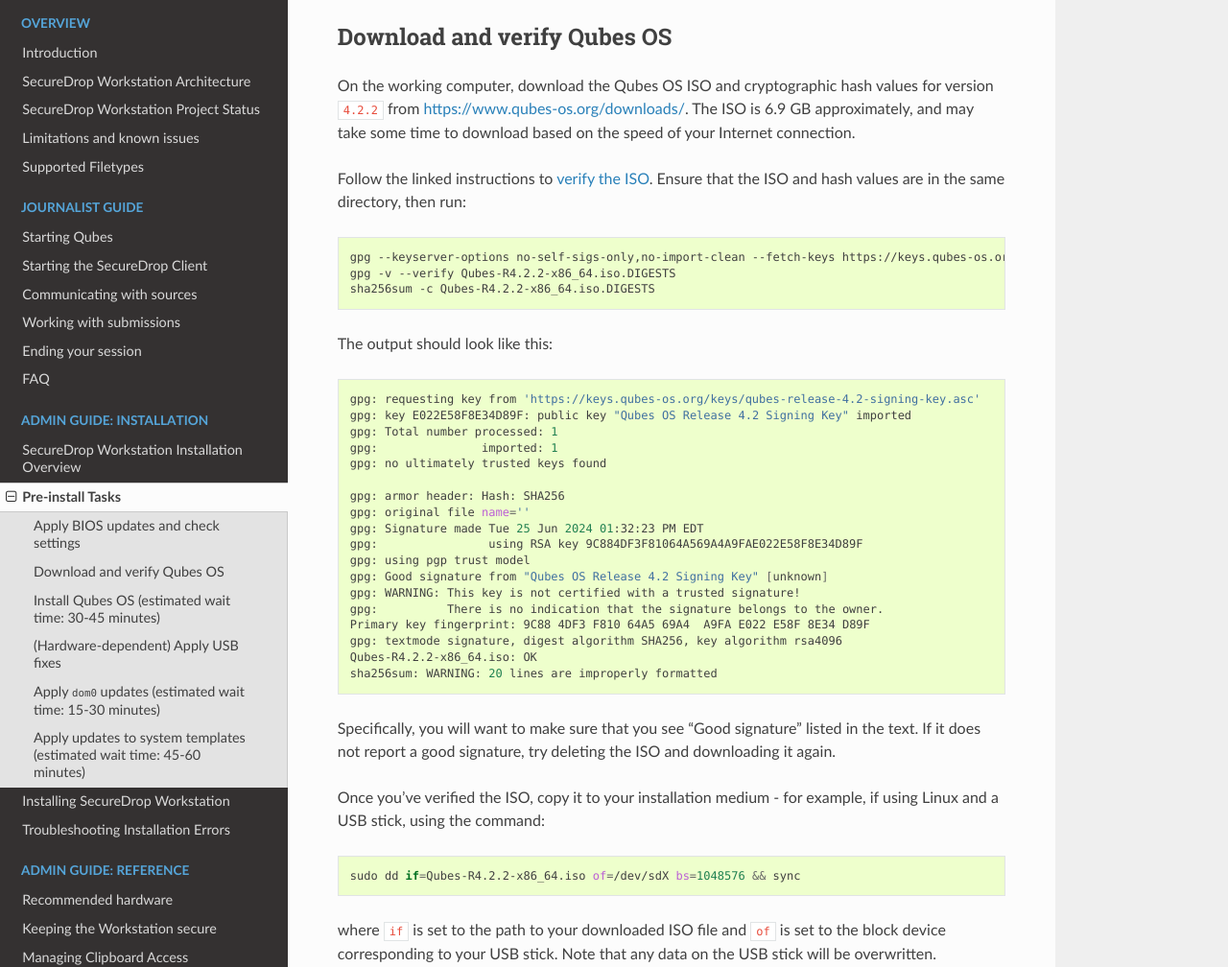
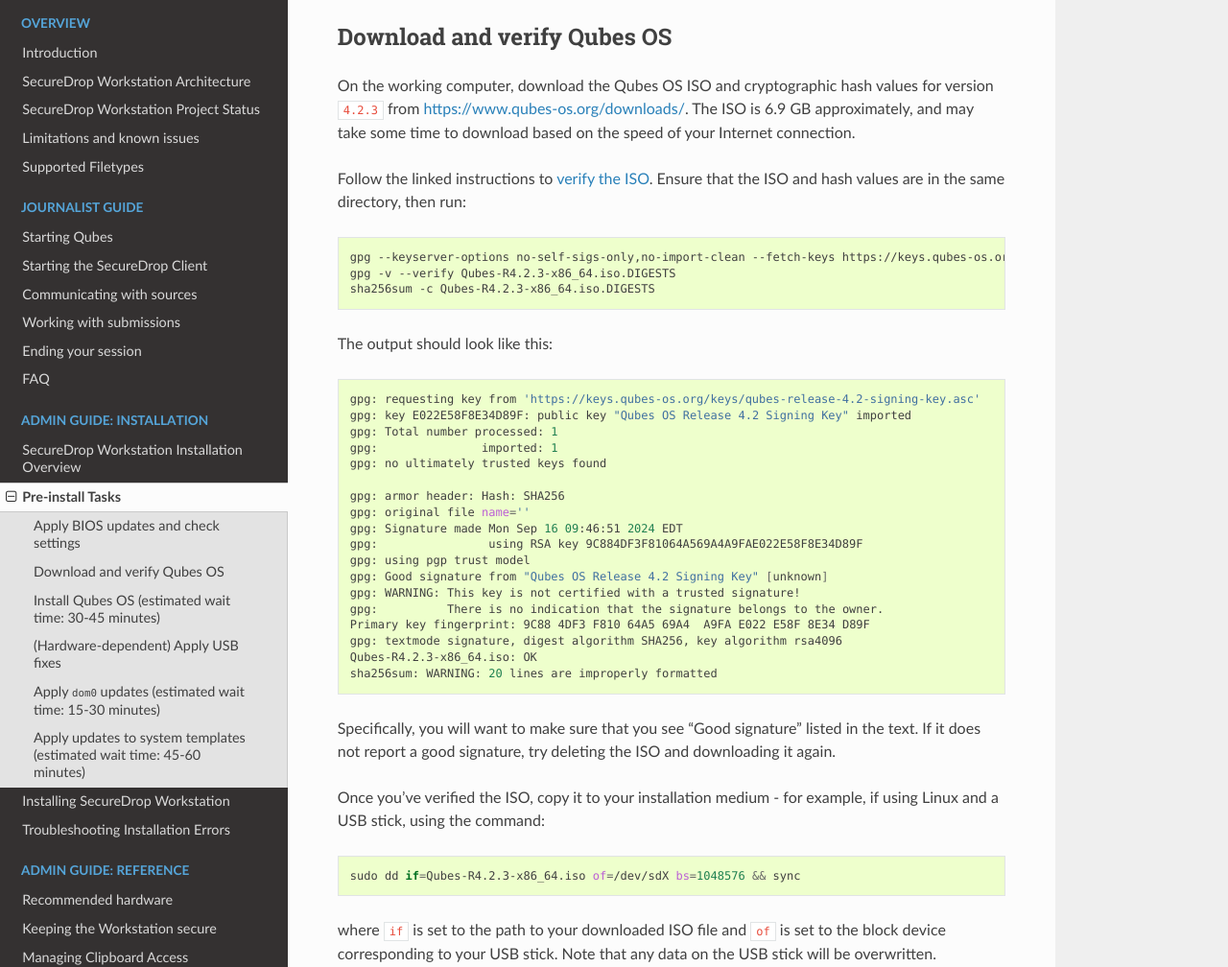
Before and after one commit to freedomofpress/securedrop-workstation-docs, a Sphinx documentation site: the page built from docs/admin/install/prepare.rst, in a window 1280 px wide and 1400 px high, scrolled down 618 px. Shown: the part 152-1160 px from the top of the window at 96% size. Built offline with Sphinx 7.4.7 and the Read the Docs theme 3.1.0, drawn with Linux system fonts in a browser that asks for light colours.

Commit message:
Update install instructions for Qubes 4.2.3

```diff
--- a/docs/admin/install/prepare.rst
+++ b/docs/admin/install/prepare.rst
@@ -25,15 +25,15 @@
 
 Download and verify Qubes OS
 ~~~~~~~~~~~~~~~~~~~~~~~~~~~~
-On the working computer, download the Qubes OS ISO and cryptographic hash values for version ``4.2.2`` from `https://www.qubes-os.org/downloads/ <https://www.qubes-os.org/downloads/#qubes-release-4-2-2>`_. The ISO is 6.9 GB approximately, and may take some time to download based on the speed of your Internet connection.
+On the working computer, download the Qubes OS ISO and cryptographic hash values for version ``4.2.3`` from `https://www.qubes-os.org/downloads/ <https://www.qubes-os.org/downloads/#qubes-os-4-2-3>`_. The ISO is 6.9 GB approximately, and may take some time to download based on the speed of your Internet connection.
 
 Follow the linked instructions to `verify the ISO <https://www.qubes-os.org/security/verifying-signatures/#how-to-verify-detached-pgp-signatures-on-qubes-isos>`_. Ensure that the ISO and hash values are in the same directory, then run:
 
 .. code-block:: sh
 
   gpg --keyserver-options no-self-sigs-only,no-import-clean --fetch-keys https://keys.qubes-os.org/keys/qubes-release-4.2-signing-key.asc
-  gpg -v --verify Qubes-R4.2.2-x86_64.iso.DIGESTS
-  sha256sum -c Qubes-R4.2.2-x86_64.iso.DIGESTS
+  gpg -v --verify Qubes-R4.2.3-x86_64.iso.DIGESTS
+  sha256sum -c Qubes-R4.2.3-x86_64.iso.DIGESTS
 
 The output should look like this:
 
@@ -47,7 +47,7 @@
 
   gpg: armor header: Hash: SHA256
   gpg: original file name=''
-  gpg: Signature made Tue 25 Jun 2024 01:32:23 PM EDT
+  gpg: Signature made Mon Sep 16 09:46:51 2024 EDT
   gpg:                using RSA key 9C884DF3F81064A569A4A9FAE022E58F8E34D89F
   gpg: using pgp trust model
   gpg: Good signature from "Qubes OS Release 4.2 Signing Key" [unknown]
@@ -55,7 +55,7 @@
   gpg:          There is no indication that the signature belongs to the owner.
   Primary key fingerprint: 9C88 4DF3 F810 64A5 69A4  A9FA E022 E58F 8E34 D89F
   gpg: textmode signature, digest algorithm SHA256, key algorithm rsa4096
-  Qubes-R4.2.2-x86_64.iso: OK
+  Qubes-R4.2.3-x86_64.iso: OK
   sha256sum: WARNING: 20 lines are improperly formatted
 
 Specifically, you will want to make sure that you see "Good signature" listed in the text. If it does not report a good signature, try deleting the ISO and downloading it again.
@@ -64,7 +64,7 @@
 
 .. code-block:: sh
 
-  sudo dd if=Qubes-R4.2.2-x86_64.iso of=/dev/sdX bs=1048576 && sync
+  sudo dd if=Qubes-R4.2.3-x86_64.iso of=/dev/sdX bs=1048576 && sync
 
 where ``if`` is set to the path to your downloaded ISO file and ``of`` is set to
 the block device corresponding to your USB stick. Note that any data on the USB stick will be overwritten.
```
